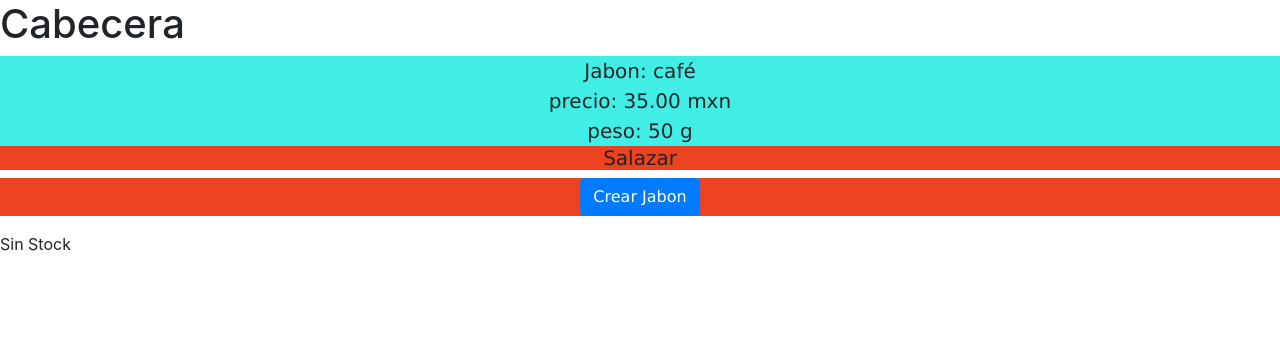
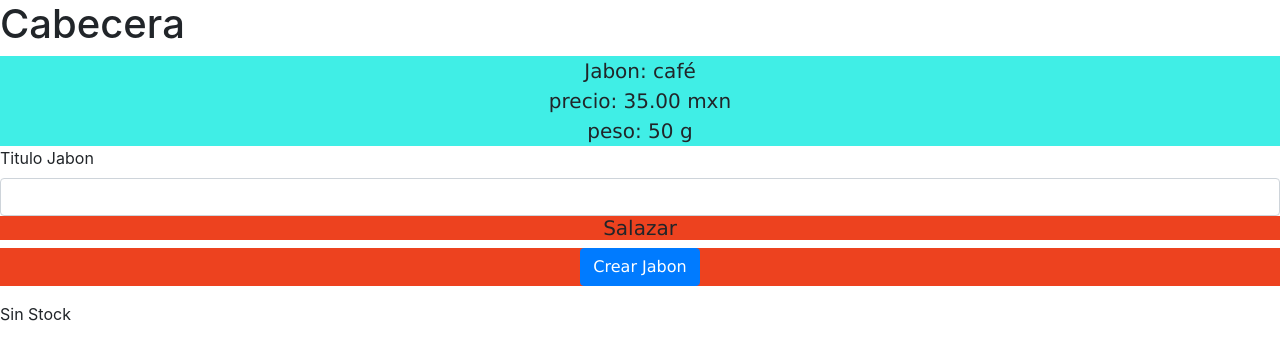
Before and after one commit to Aanxhel/Soap_To_Dommy, an Angular app in the folder Shirt/: page / in a window 1280 px wide. Shown: the top 360 px of the page. Built offline with nearby package versions, Linux system fonts and the light colour scheme.

Commit message:
se agrega captura de texto

```diff
--- a/Shirt/src/app/salazar/salazar.component.html
+++ b/Shirt/src/app/salazar/salazar.component.html
@@ -1,4 +1,15 @@
 <body>
+	<!--
+		crearemos una variable para guardar la variable
+	-->
+	<label>Titulo Jabon</label>
+
+	<input
+		type="text"
+		class = "form-control"
+		(input)="onModificarJabon($event)">
+		{{ tituloJabon }}
+
 	<h1>Salazar</h1>
 	<p>
 		<button type="button"
@@ -8,6 +19,9 @@
 			Crear Jabon
 		</button>
 	</p>
+		<!--
+			se toma de la clase ts
+		-->
 		{{addJabonStatus}}
 	<p>
 	</p>
--- a/Shirt/src/app/salazar/salazar.component.ts
+++ b/Shirt/src/app/salazar/salazar.component.ts
@@ -9,6 +9,7 @@ export class SalazarComponent {
 
 	addJabon = false;
 	addJabonStatus = "Sin Stock";
+	tituloJabon = "";
 
 	constructor(){
 		setTimeout(
@@ -24,4 +25,8 @@ export class SalazarComponent {
 		this.addJabonStatus = "jabon agregado";
 	}
 
+	onModificarJabon(event : Event){
+		this.tituloJabon = (<HTMLInputElement>event.target).value;
+	}
+
 }
```
